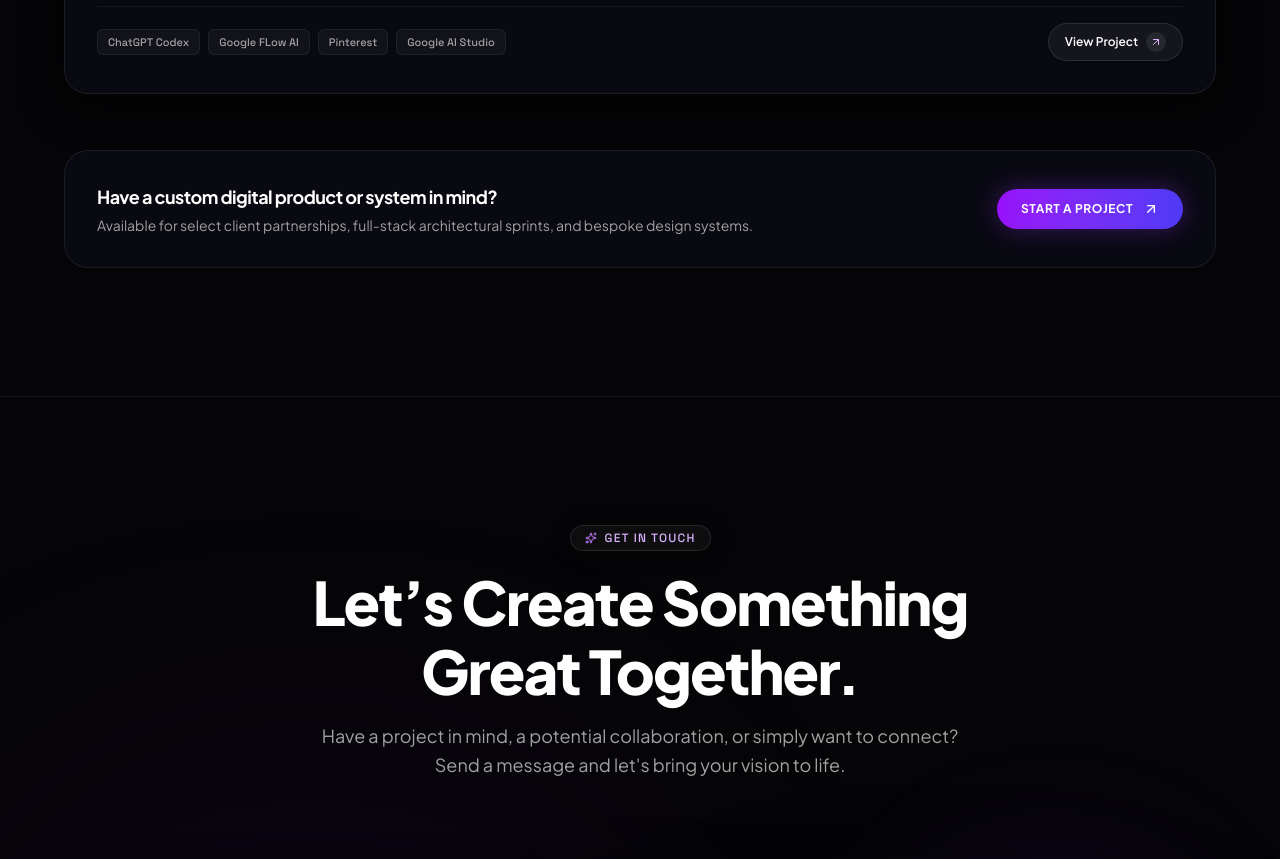
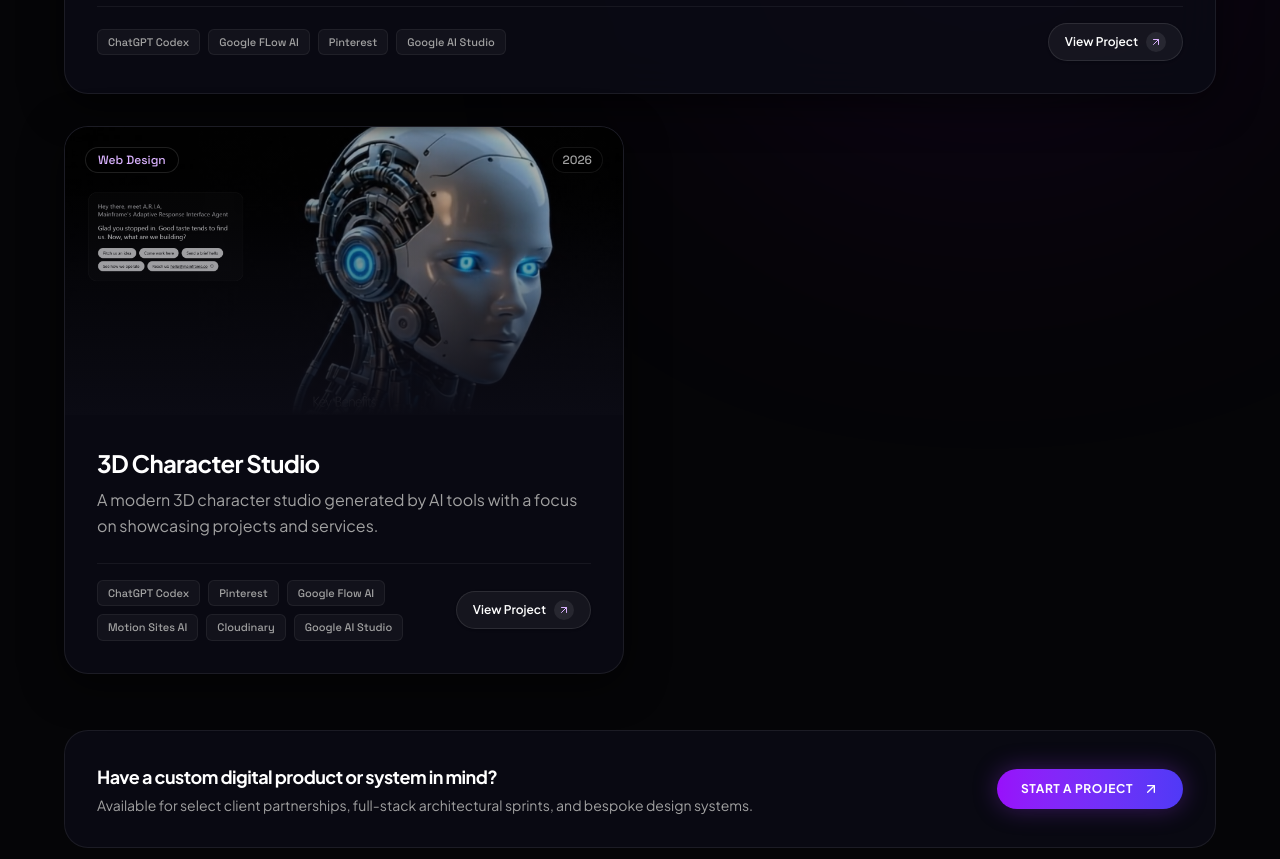
Before and after one commit to dayan11776/Personal-Portfolio, a React (Vite) app: page / in a window 1280 px wide. Shown: the part 5660-6519 px from the top of the page. Built offline with nearby package versions, Linux system fonts and the light colour scheme.

Commit message:
New Project 3d Character Studio

```diff
--- a/src/data/portfolioData.ts
+++ b/src/data/portfolioData.ts
@@ -94,6 +94,7 @@ import MyShop from "../assets/images/MyShop.png";
 import PersonalDashboard from "../assets/images/PersonalDashboard.png";
 import Acer from "../assets/images/Acer.png";
 import Construction from "../assets/images/Construction.png";
+import Robot from "../assets/images/Robot.png";
 import { col } from "motion/react-client";
 
 export const HERO_IMAGES = {
@@ -103,6 +104,7 @@ export const HERO_IMAGES = {
   PersonalDashboard: PersonalDashboard,
   Acer: Acer,
   Construction: Construction,
+  Robot: Robot,
 };
 
 export const ABOUT_DATA = {
@@ -338,6 +340,29 @@ export const FEATURED_PROJECTS_SECTION_DATA = {
       github: "https://github.com/dayan11776/Construction",
       colSpan: 2, // This project spans 1 column in the grid
     },
+    {
+      id: "3D Character Studio",
+      title: "3D Character Studio",
+      subtitle:
+        "A modern 3D character studio generated by AI tools with a focus on showcasing projects and services.",
+      category: "Web Design" as const,
+      year: "2026",
+      description:
+        "A modern 3D character studio generated by AI tools with a focus on showcasing projects and services.",
+      image: Robot,
+      tags: [
+        "ChatGPT Codex",
+        "Pinterest",
+        "Google Flow AI",
+        "Motion Sites AI",
+        "Cloudinary",
+        "Google AI Studio",
+      ],
+      featured: false,
+      link: "https://3-d-character-studio-blush.vercel.app/",
+      github: "https://github.com/dayan11776/3D-Character-Studio",
+      colSpan: 1, // This project spans 1 column in the grid
+    },
   ],
 };
 
```
Also changed, not shown: src/assets/images/Robot.png (added).
